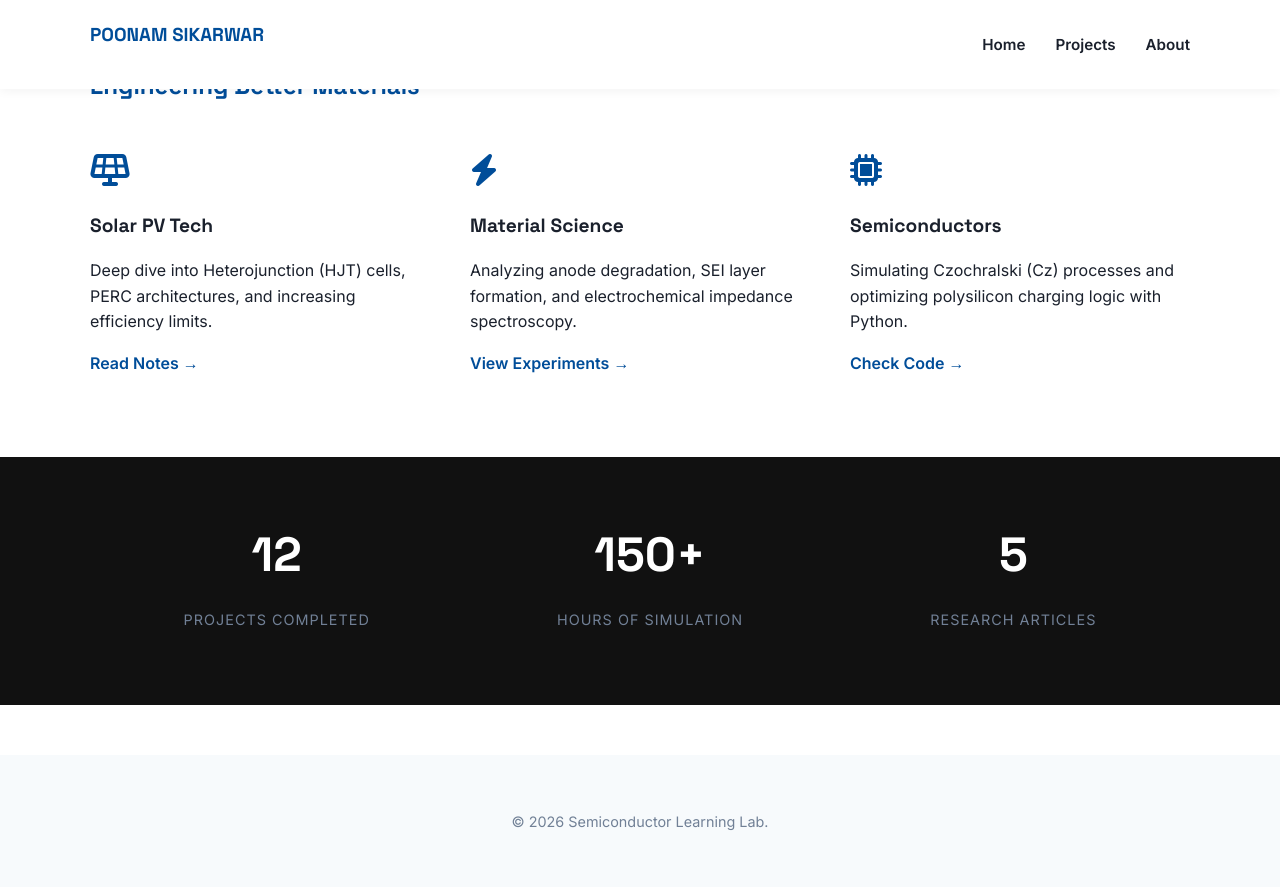
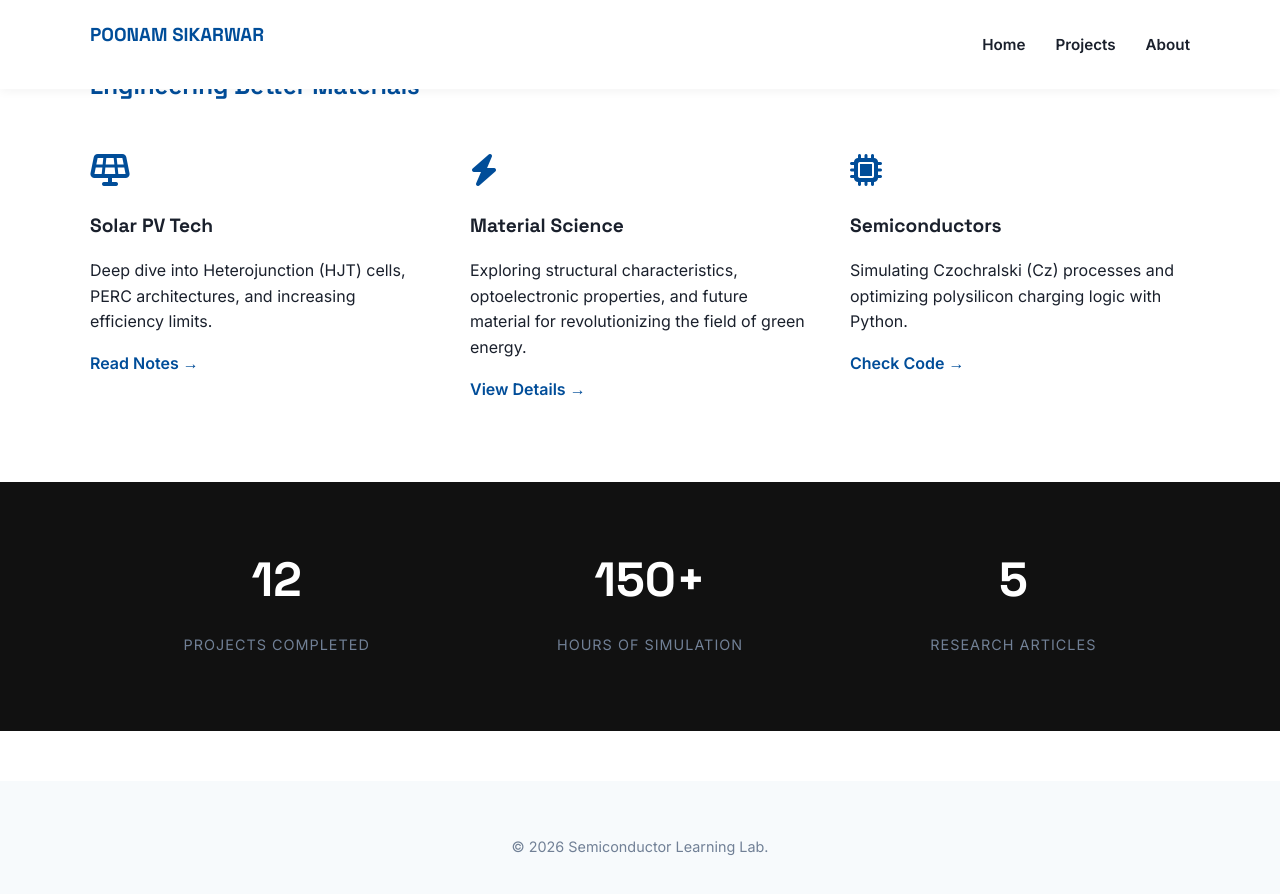
Before and after one commit to SikarwarPoonam/SikarwarPoonam.github.io, a Jekyll site: the page built from index.md, in a window 1280 px wide and 900 px high, scrolled down 675 px. Shown: the top 894 px of the window. Built offline with Jekyll 4.4.1, drawn with Linux system fonts in a browser that asks for light colours.

Commit message:
Update index.md

```diff
--- a/index.md
+++ b/index.md
@@ -34,8 +34,8 @@ title: The Energy Lab
           <i class="fa-solid fa-bolt"></i>
         </div>
         <h3>Material Science</h3>
-        <p>Analyzing anode degradation, SEI layer formation, and electrochemical impedance spectroscopy.</p>
-        <a href="#" style="color: var(--primary-blue); font-weight: bold; text-decoration: none;">View Experiments &rarr;</a>
+        <p>Exploring structural characteristics, optoelectronic properties, and future material for revolutionizing the field of green energy.</p>
+        <a href="#" style="color: var(--primary-blue); font-weight: bold; text-decoration: none;">View Details &rarr;</a>
       </div>
 
       <div class="service-card">
```
